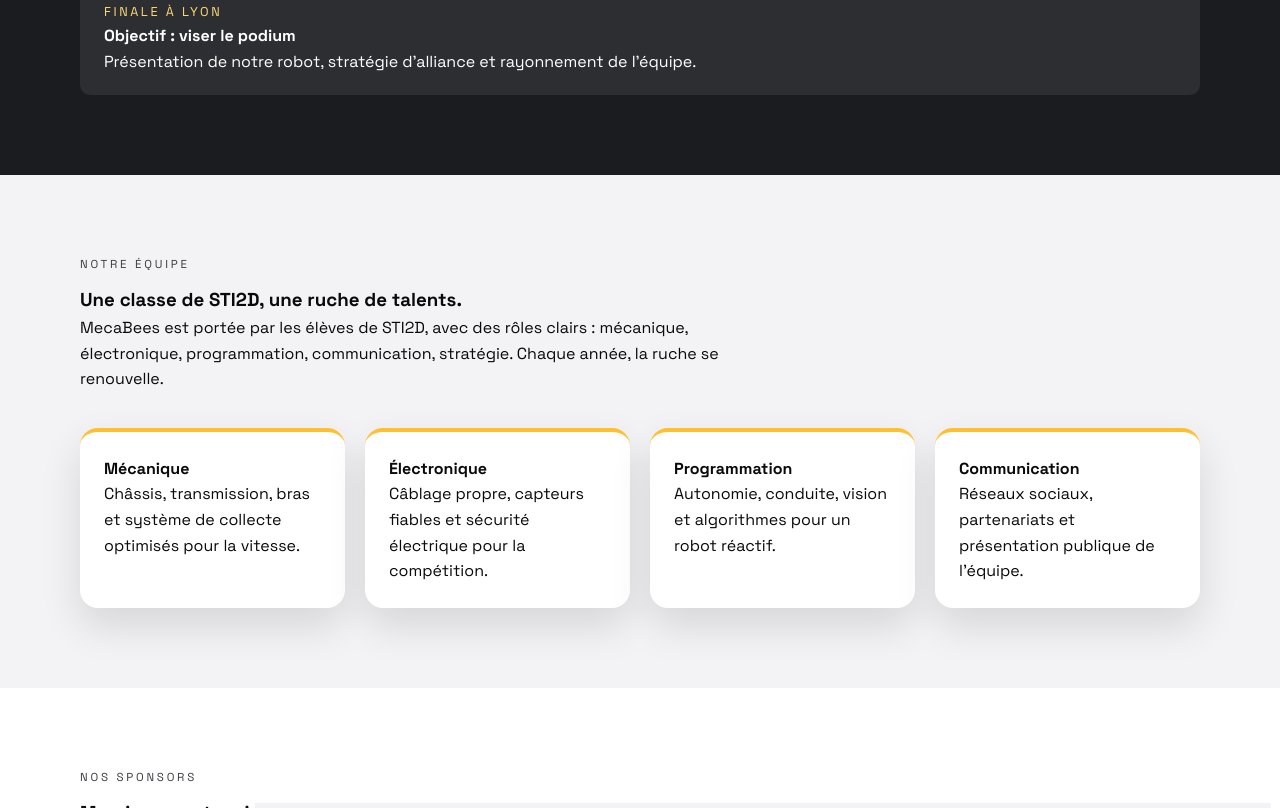
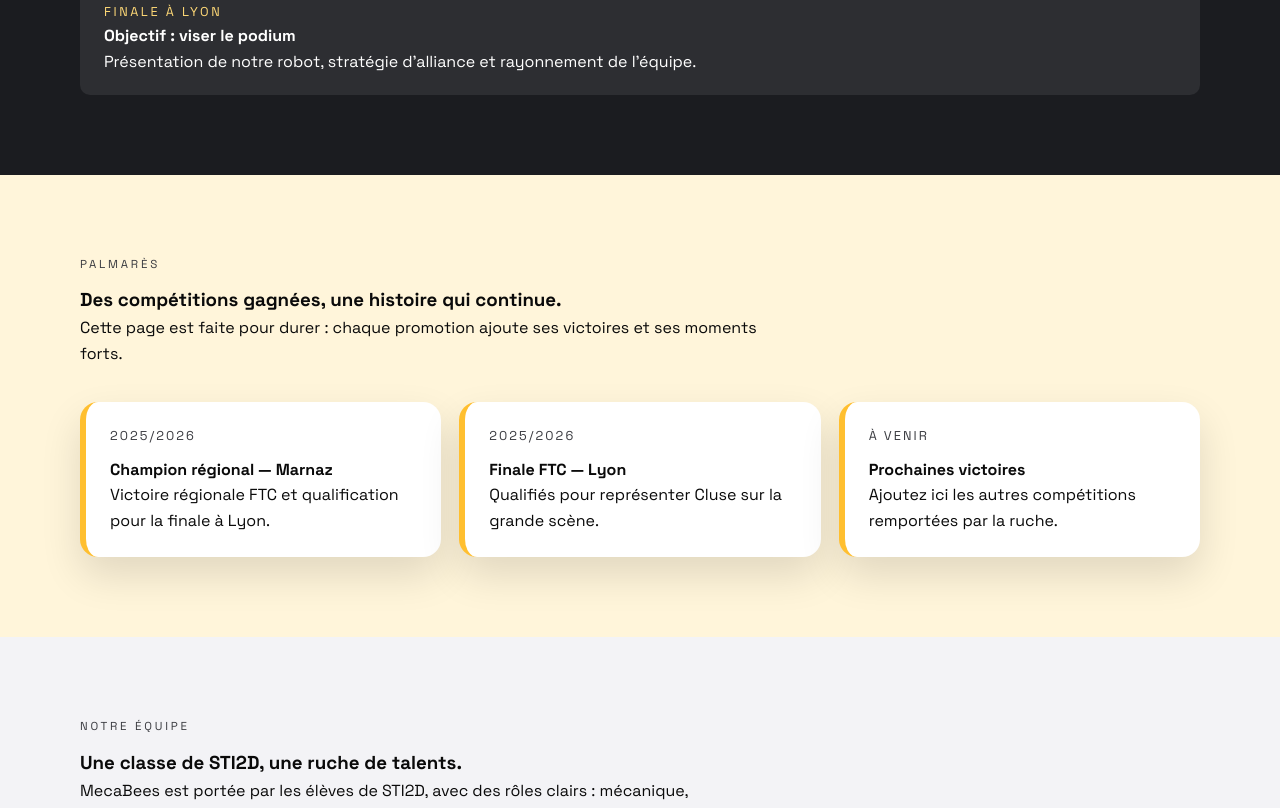
Before and after one commit to Fritix8477/mecabees, a plain HTML site: page index.html in a window 1280 px wide. Shown: the part 1992-2800 px from the top of the page. Drawn offline with Linux system fonts and the light colour scheme.

Commit message:
Update copy and palmares

```diff
--- a/index.html
+++ b/index.html
@@ -4,7 +4,7 @@
     <meta charset="utf-8" />
     <meta name="viewport" content="width=device-width, initial-scale=1" />
     <title>MecaBees — Équipe FTC</title>
-    <meta name="description" content="MecaBees, équipe FTC 2025/2026 — STI2D. Champions régionaux à Marnaz, qualifiés pour la finale à Lyon." />
+    <meta name="description" content="MecaBees, équipe FTC du Lycée Charles Poncet (Cluse). Une ruche STI2D qui gagne et se renouvelle chaque année." />
     <link rel="preconnect" href="https://fonts.googleapis.com" />
     <link rel="preconnect" href="https://fonts.gstatic.com" crossorigin />
     <link href="https://fonts.googleapis.com/css2?family=Bebas+Neue&family=Space+Grotesk:wght@300;400;500;600;700&display=swap" rel="stylesheet" />
@@ -24,6 +24,7 @@
         <nav class="nav">
           <a href="#mission">Mission</a>
           <a href="#saison">Saison 2025/2026</a>
+          <a href="#palmares">Palmarès</a>
           <a href="#equipe">Équipe</a>
           <a href="#sponsors">Sponsors</a>
           <a href="#contact" class="nav-cta">Nous soutenir</a>
@@ -36,10 +37,10 @@
         <div class="container hero-grid">
           <div class="hero-content">
             <p class="eyebrow">STI2D · First Tech Challenge</p>
-            <h2>Des abeilles mécaniques qui bourdonnent pour l’excellence.</h2>
+            <h2>Une ruche de talents qui construit, programme et gagne.</h2>
             <p class="lead">
-              MecaBees est une équipe FTC portée par une classe de STI2D. Chaque année, nous nous réinventons, et en 2025/2026,
-              nous avons remporté la compétition régionale de Marnaz. Direction la finale à Lyon !
+              MecaBees est l’équipe FTC du Lycée Charles Poncet à Cluse, portée par une classe de STI2D.
+              Chaque promotion prend le relais, construit son robot et vise les podiums.
             </p>
             <div class="hero-actions">
               <a class="btn primary" href="#saison">Découvrir notre saison</a>
@@ -51,8 +52,8 @@
                 <p class="stat-label">Titre régional (Marnaz)</p>
               </div>
               <div>
-                <p class="stat-value">2025/2026</p>
-                <p class="stat-label">Saison en cours</p>
+                <p class="stat-value">STI2D</p>
+                <p class="stat-label">Équipe scolaire renouvelée</p>
               </div>
               <div>
                 <p class="stat-value">Lyon</p>
@@ -82,8 +83,9 @@
             <p class="eyebrow">Notre mission</p>
             <h3>Former, expérimenter, inspirer.</h3>
             <p>
-              MecaBees est une équipe qui change chaque année. On partage nos connaissances entre promotions,
-              on conçoit un robot performant, et on apprend à travailler comme une vraie équipe d’ingénierie.
+              MecaBees est une équipe qui change chaque année au Lycée Charles Poncet à Cluse.
+              On partage nos connaissances entre promotions, on conçoit un robot performant, et on apprend
+              à travailler comme une vraie équipe d’ingénierie.
             </p>
           </div>
           <div class="mission-grid">
@@ -133,6 +135,35 @@
               <span class="timeline-date">Finale à Lyon</span>
               <h4>Objectif : viser le podium</h4>
               <p>Présentation de notre robot, stratégie d’alliance et rayonnement de l’équipe.</p>
+            </div>
+          </div>
+        </div>
+      </section>
+
+      <section id="palmares" class="section palmares">
+        <div class="container">
+          <div class="section-header">
+            <p class="eyebrow">Palmarès</p>
+            <h3>Des compétitions gagnées, une histoire qui continue.</h3>
+            <p>
+              Cette page est faite pour durer : chaque promotion ajoute ses victoires et ses moments forts.
+            </p>
+          </div>
+          <div class="palmares-grid">
+            <div class="palmares-card">
+              <p class="palmares-year">2025/2026</p>
+              <h4>Champion régional — Marnaz</h4>
+              <p>Victoire régionale FTC et qualification pour la finale à Lyon.</p>
+            </div>
+            <div class="palmares-card">
+              <p class="palmares-year">2025/2026</p>
+              <h4>Finale FTC — Lyon</h4>
+              <p>Qualifiés pour représenter Cluse sur la grande scène.</p>
+            </div>
+            <div class="palmares-card">
+              <p class="palmares-year">À venir</p>
+              <h4>Prochaines victoires</h4>
+              <p>Ajoutez ici les autres compétitions remportées par la ruche.</p>
             </div>
           </div>
         </div>
@@ -241,6 +272,7 @@
       <div class="container footer-inner">
         <p>© 2026 MecaBees — Équipe FTC</p>
         <p>Design & robotique par la ruche STI2D.</p>
+        <p>Site créé par Nathan — <a href="https://fritix.fr" target="_blank" rel="noreferrer">fritix.fr</a></p>
       </div>
     </footer>
 
--- a/styles.css
+++ b/styles.css
@@ -319,6 +319,32 @@ img {
   border-top: 4px solid var(--yellow);
 }
 
+.palmares {
+  background: var(--cream);
+}
+
+.palmares-grid {
+  display: grid;
+  grid-template-columns: repeat(auto-fit, minmax(220px, 1fr));
+  gap: 18px;
+}
+
+.palmares-card {
+  background: var(--white);
+  padding: 24px;
+  border-radius: var(--radius-md);
+  box-shadow: var(--shadow-soft);
+  border-left: 6px solid var(--yellow);
+}
+
+.palmares-year {
+  font-size: 0.8rem;
+  letter-spacing: 0.16em;
+  text-transform: uppercase;
+  color: var(--steel);
+  margin-bottom: 10px;
+}
+
 .sponsors {
   background: var(--white);
 }
```
Also changed, not shown: 1 other file.
